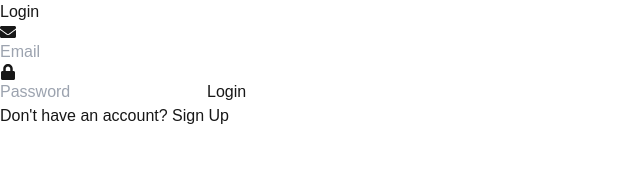
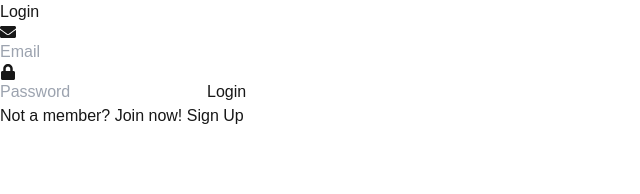
Before and after one commit to itxHaroonKhan/login-ui-nextjs_Code, a Next.js app: page /SignUp in a window 1280 px wide. Shown: the top 194 px of the page, without its empty margins (0-640 px from the left). Built offline with nearby package versions, Linux system fonts and the light colour scheme.

Commit message:
page.tsx

```diff
--- a/src/app/SignUp/page.tsx
+++ b/src/app/SignUp/page.tsx
@@ -38,7 +38,7 @@ const Login = () => {
 
           {/* Don't have an account? */}
           <p className="text-center text-yellow-400 mt-4">
-            Don't have an account?{" "}
+            Not a member? Join now!{" "}
             <Link href="/Login" className="text-yellow-500 hover:underline">
               Sign Up
             </Link>
```
